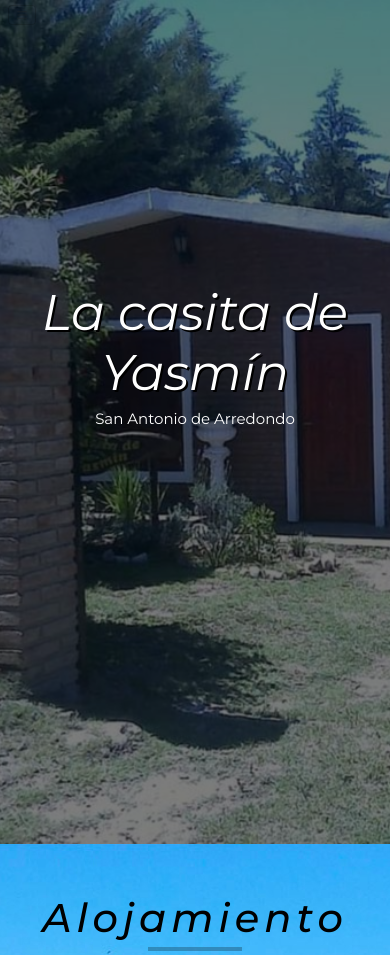
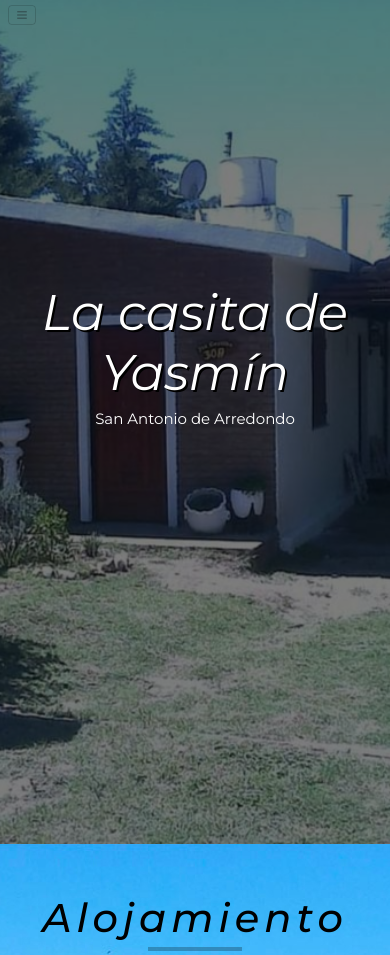
Before and after one commit to LucasFigueroaDev/La_casita_de_yasmin-FigueroaLucas, a plain HTML site: page index.html in a window 390 px wide. Shown: the top 955 px of the page. Drawn offline with nearby package versions, Linux system fonts and the light colour scheme.

Commit message:
[M] body -  media queries

```diff
--- a/css/style.css
+++ b/css/style.css
@@ -444,10 +444,8 @@ h3 {
 }
 
 @media(max-width: 480px) {
-    .main-contenedor,
-    .encabezado{
-        background-attachment: fixed;
-        background-position: 25%;
+    .encabezado {
+        background-attachment: scroll;
     }
     h2 {
         letter-spacing: 5px;
```
